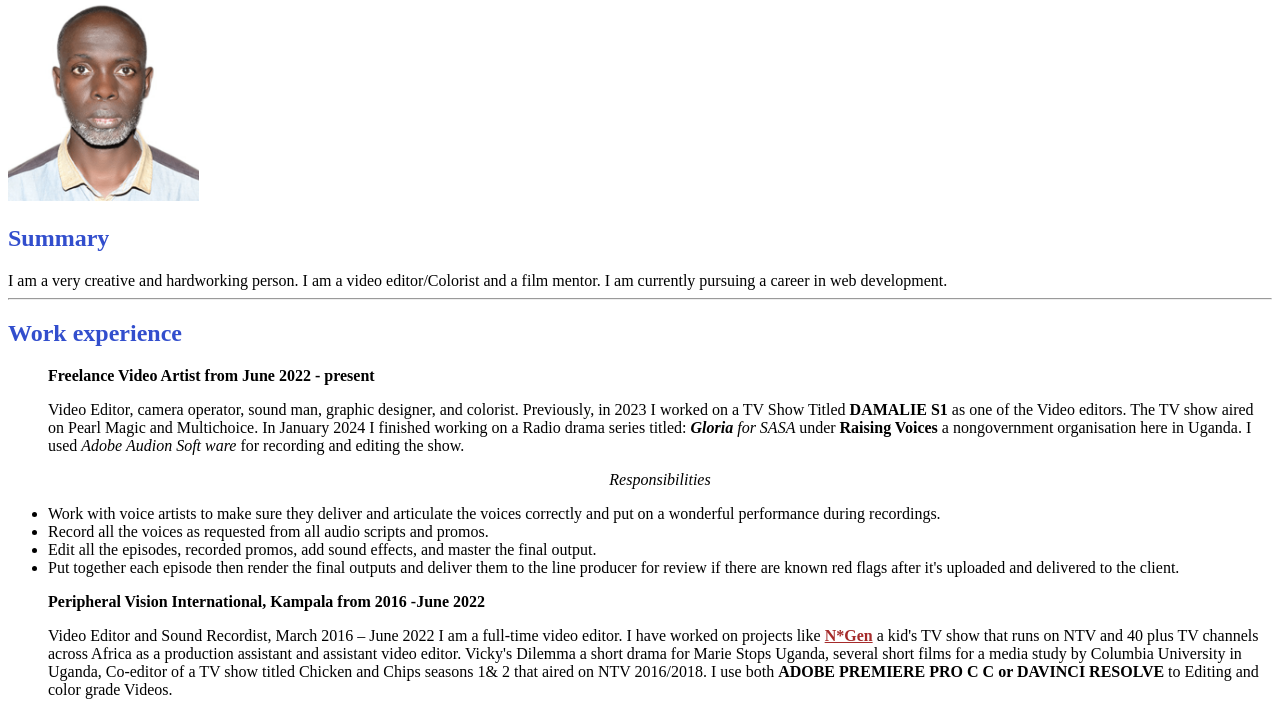
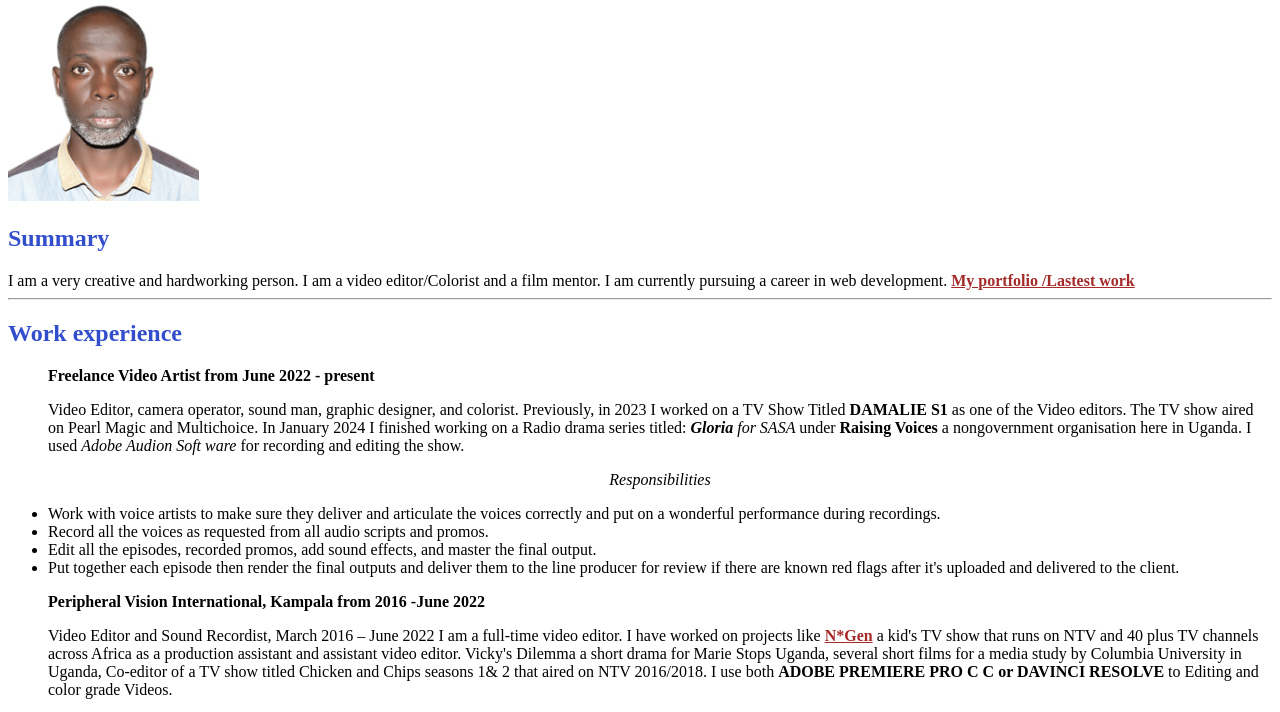
Before and after one commit to Backheart/html-RESUME, a plain HTML site: page index.html in a window 1280 px wide. Shown: the part 79-791 px from the top of the page. Drawn offline with Linux system fonts and the light colour scheme.

Commit message:
Update index.html
Added portfolio link

```diff
--- a/index.html
+++ b/index.html
@@ -18,7 +18,7 @@
     <a href="./Public/random.html"><img src="./accerts/Suuna.png"alt="Photo of a man's face" height="200"/></a>
 
     <h2>Summary</h2>
-    I am a very creative and hardworking person. I am a video editor/Colorist and a film mentor. I am currently pursuing a career in web development.
+    I am a very creative and hardworking person. I am a video editor/Colorist and a film mentor. I am currently pursuing a career in web development. <a href="https://youtube.com/shorts/UDBjrCSUb2w"><b>My portfolio /Lastest work</b></a>
     <hr />
     <h2>Work experience</h2>
     <ul>
```
